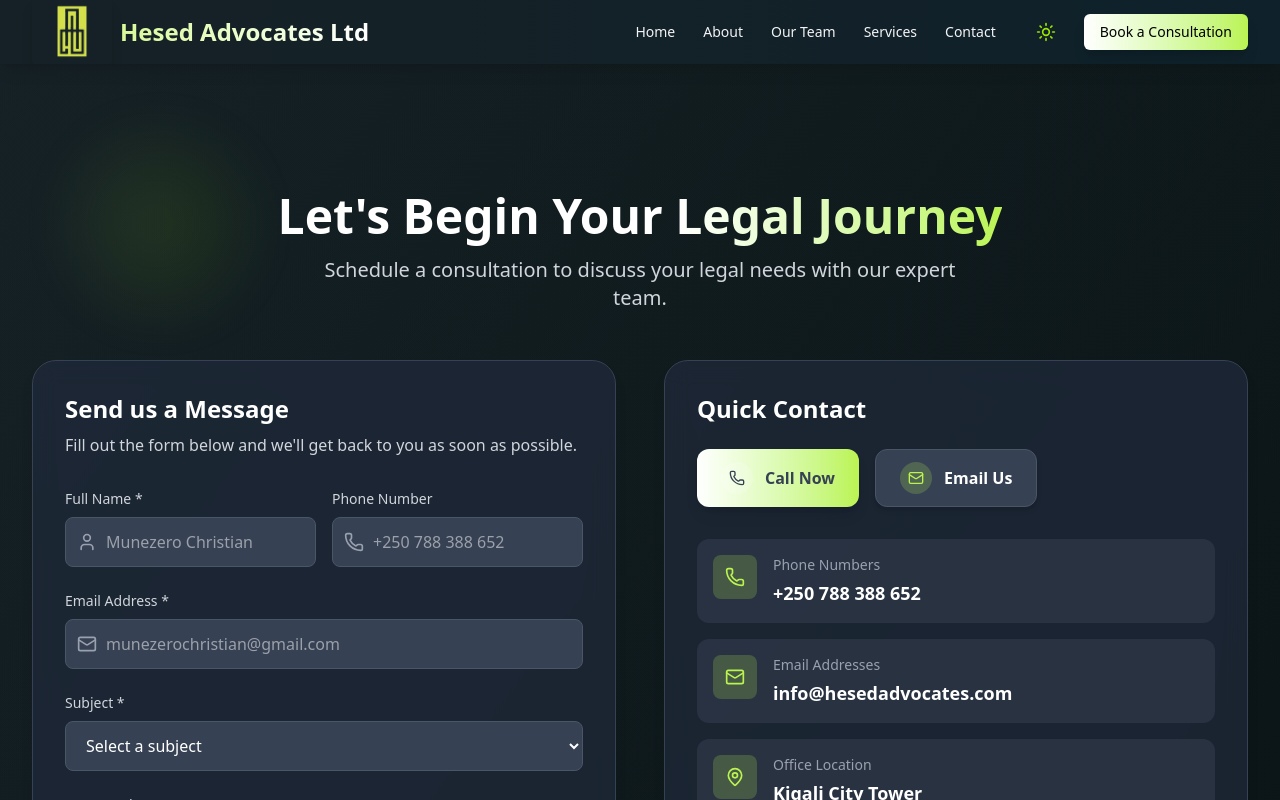
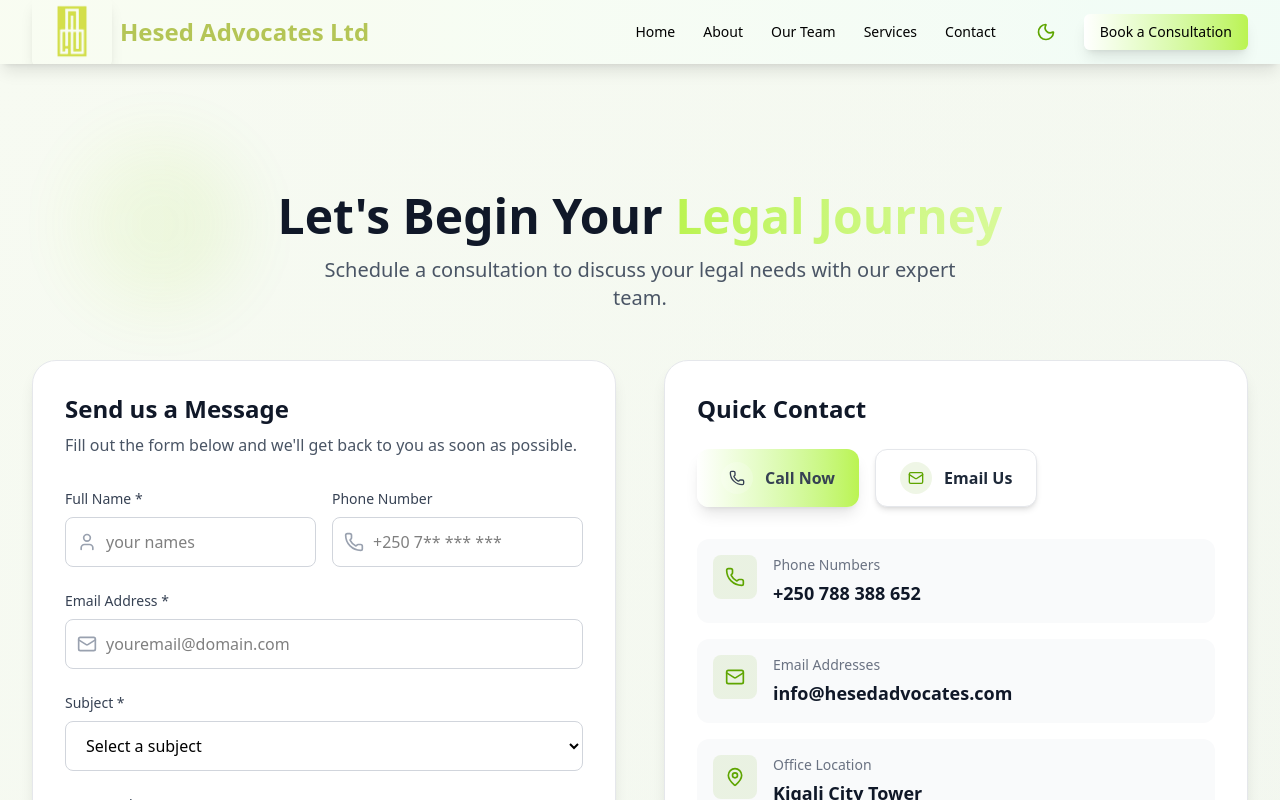
Before and after one commit to NexventuresLtd/Hesed-Advocates, a React (Vite) app in the folder frontend/: page /contact in a window 1280 px wide. Shown: the top 800 px of the page. Built offline with nearby package versions, Linux system fonts and the light colour scheme.

Commit message:
Done with all changes needed

```diff
--- a/frontend/src/components/AboutUSPage/Contact.tsx
+++ b/frontend/src/components/AboutUSPage/Contact.tsx
@@ -122,7 +122,7 @@ export default function Contact() {
                       onChange={handleChange}
                       required
                       className="w-full pl-10 pr-4 py-3 border border-gray-300 dark:border-gray-600 rounded-lg focus:ring-2 focus:ring-lime-500 focus:border-transparent dark:bg-gray-700 dark:text-white transition-colors"
-                      placeholder="Munezero Christian"
+                      placeholder="your names"
                     />
                   </div>
                 </div>
@@ -143,7 +143,7 @@ export default function Contact() {
                       value={formData.phone}
                       onChange={handleChange}
                       className="w-full pl-10 pr-4 py-3 border border-gray-300 dark:border-gray-600 rounded-lg focus:ring-2 focus:ring-lime-500 focus:border-transparent dark:bg-gray-700 dark:text-white transition-colors"
-                      placeholder="+250 788 388 652"
+                      placeholder="+250 7** *** ***"
                     />
                   </div>
                 </div>
@@ -166,7 +166,7 @@ export default function Contact() {
                     onChange={handleChange}
                     required
                     className="w-full pl-10 pr-4 py-3 border border-gray-300 dark:border-gray-600 rounded-lg focus:ring-2 focus:ring-lime-500 focus:border-transparent dark:bg-gray-700 dark:text-white transition-colors"
-                    placeholder="munezerochristian@gmail.com"
+                    placeholder="youremail@domain.com"
                   />
                 </div>
               </div>
@@ -246,7 +246,7 @@ export default function Contact() {
             </h3>
 
             <div className="flex flex-col sm:flex-row gap-4 mb-8">
-              <button className="group bg-gradient-to-r from-lime-600 to-lime-600 hover:from-lime-700 hover:to-lime-700 dark:from-white dark:to-lime-300 text-gray-700 px-6 py-3 rounded-xl font-semibold transition-all duration-300 flex items-center justify-center gap-3 shadow-lg hover:shadow-xl transform hover:scale-105">
+              <button className="group bg-gradient-to-r from-white to-lime-300 dark:from-white dark:to-lime-300 text-gray-700 px-6 py-3 rounded-xl font-semibold transition-all duration-300 flex items-center justify-center gap-3 shadow-lg hover:shadow-xl transform hover:scale-105">
                 <div className="bg-white/20 rounded-full p-2 group-hover:scale-110 transition-transform">
                   <Phone className="w-4 h-4" />
                 </div>
--- a/frontend/src/components/Navbar/Navbar.tsx
+++ b/frontend/src/components/Navbar/Navbar.tsx
@@ -13,7 +13,7 @@ const navItems: NavItem[] = [
   { label: 'About', href: '/about' },
   { label: 'Our Team', href: '/team' },
   { label: 'Services', href: '/services' },
-  { label: 'Contact', href: '/contact' }, // fixed missing leading slash here for consistency
+  { label: 'Contact', href: '/contact' },
 ];
 
 export const Navbar = () => {
@@ -21,14 +21,16 @@ export const Navbar = () => {
   const [isDarkMode, setIsDarkMode] = useState(false);
 
   useEffect(() => {
-    // Default to dark mode since no browser storage available
-    setIsDarkMode(true);
-    document.documentElement.classList.add('dark');
+    const storedMode = sessionStorage.getItem('darkMode');
+    const darkPref = storedMode === 'true';
+    setIsDarkMode(darkPref);
+    document.documentElement.classList.toggle('dark', darkPref);
   }, []);
 
   const toggleDarkMode = () => {
     const newMode = !isDarkMode;
     setIsDarkMode(newMode);
+    sessionStorage.setItem('darkMode', String(newMode));
     document.documentElement.classList.toggle('dark', newMode);
   };
 
@@ -42,19 +44,18 @@ export const Navbar = () => {
         isDarkMode ? 'bg-gray-900 text-gray-100' : 'bg-white text-black'
       }`}
     >
-      {/* Background gradient overlay */}
+      {/* Gradient background */}
       <div className="absolute inset-0 bg-gradient-to-r from-lime-500/5 to-green-500/5 pointer-events-none"></div>
+
       <div className="relative z-10 w-full md:max-w-7xl mx-auto px-4 sm:px-6 lg:px-8">
         <div className="flex justify-between h-16 items-center">
           {/* Logo */}
           <div className="flex items-center">
-            <a href="/" className="flex items-center gap-1 sm:gap-2 p-0">
-              {/* Bigger Logo Image */}
+            <a href="/" className="flex items-center gap-2">
               <img
                 src="/Hesed-Advocates.png"
                 alt="Hesed Logo"
                 className="w-8 h-12 sm:w-20 sm:h-18 rounded-lg py-2 shadow-lg object-contain"
-                // You can adjust these sizes further if needed
               />
               <span
                 className={`text-lg sm:text-2xl font-semibold sm:font-bold bg-gradient-to-r ${
@@ -68,11 +69,11 @@ export const Navbar = () => {
             </a>
           </div>
 
-          {/* Desktop Navigation */}
+          {/* Desktop Nav */}
           <div className="hidden md:flex items-center space-x-1">
             {navItems.map((item) => (
-              <div key={item.label} className="relative group">
               <a
+                key={item.label}
                 href={item.href}
                 className={`px-3 py-2 rounded-md text-sm font-medium transition-colors flex items-center ${
                   isDarkMode
@@ -82,10 +83,9 @@ export const Navbar = () => {
               >
                 {item.label}
               </a>
-              </div>
             ))}
 
-            {/* Dark mode toggle */}
+            {/* Toggle Theme */}
             <button
               onClick={toggleDarkMode}
               className={`ml-4 p-2 rounded-full transition-colors ${
@@ -98,7 +98,7 @@ export const Navbar = () => {
               {isDarkMode ? <Sun className="h-5 w-5" /> : <Moon className="h-5 w-5" />}
             </button>
 
-            {/* CTA Button */}
+            {/* CTA */}
             <a
               href="/contact"
               className={`ml-4 px-4 py-2 rounded-md text-sm font-medium transition-all duration-300 transform hover:scale-105 shadow-lg ${
@@ -111,7 +111,7 @@ export const Navbar = () => {
             </a>
           </div>
 
-          {/* Mobile menu button */}
+          {/* Mobile Toggle Buttons */}
           <div className="md:hidden flex items-center">
             <button
               onClick={toggleDarkMode}
@@ -126,12 +126,13 @@ export const Navbar = () => {
             </button>
             <button
               onClick={toggleMenu}
-              className={`inline-flex items-center justify-center p-2 rounded-md focus:outline-none transition-colors ${
+              className={`p-2 rounded-md transition-colors ${
                 isDarkMode
                   ? 'hover:bg-lime-400/20 text-lime-400'
                   : 'hover:bg-lime-600/20 text-lime-600'
               }`}
               aria-expanded={isOpen}
+              aria-label="Toggle menu"
             >
               {isOpen ? <X className="h-6 w-6" /> : <Menu className="h-6 w-6" />}
             </button>
@@ -139,7 +140,7 @@ export const Navbar = () => {
         </div>
       </div>
 
-      {/* Mobile Navigation */}
+      {/* Mobile Menu */}
       <div className={`md:hidden ${isOpen ? 'block' : 'hidden'}`}>
         <div
           className={`px-2 pt-2 pb-3 space-y-1 sm:px-3 ${
@@ -147,11 +148,10 @@ export const Navbar = () => {
           }`}
         >
           {navItems.map((item) => (
-            <div key={item.label}>
-              <div className="flex justify-between items-center">
             <a
+              key={item.label}
               href={item.href}
-                  className={`block px-3 py-2 rounded-md text-base font-medium w-full transition-colors ${
+              className={`block px-3 py-2 rounded-md text-base font-medium transition-colors ${
                 isDarkMode
                   ? 'hover:bg-lime-400/20 text-gray-100'
                   : 'hover:bg-lime-600/20 text-black'
@@ -159,8 +159,6 @@ export const Navbar = () => {
             >
               {item.label}
             </a>
-              </div>
-            </div>
           ))}
           <a
             href="/contact"
```
Lines whose indentation alone changed are shown as unchanged.
